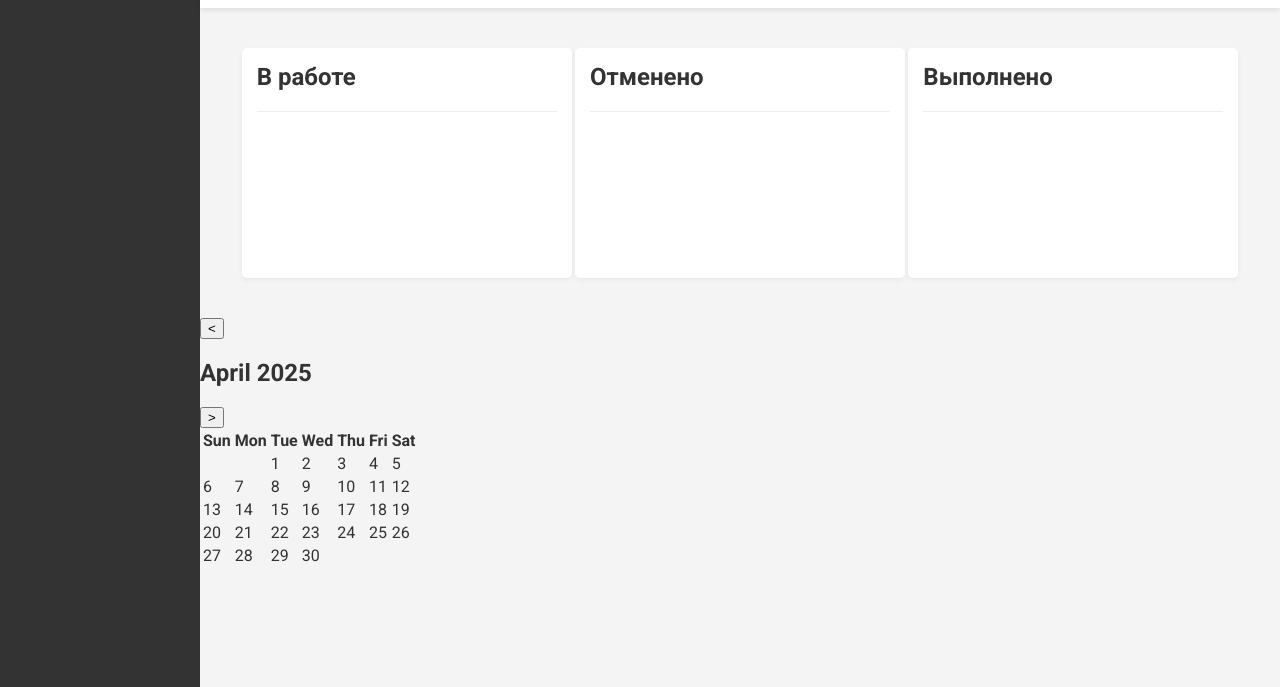
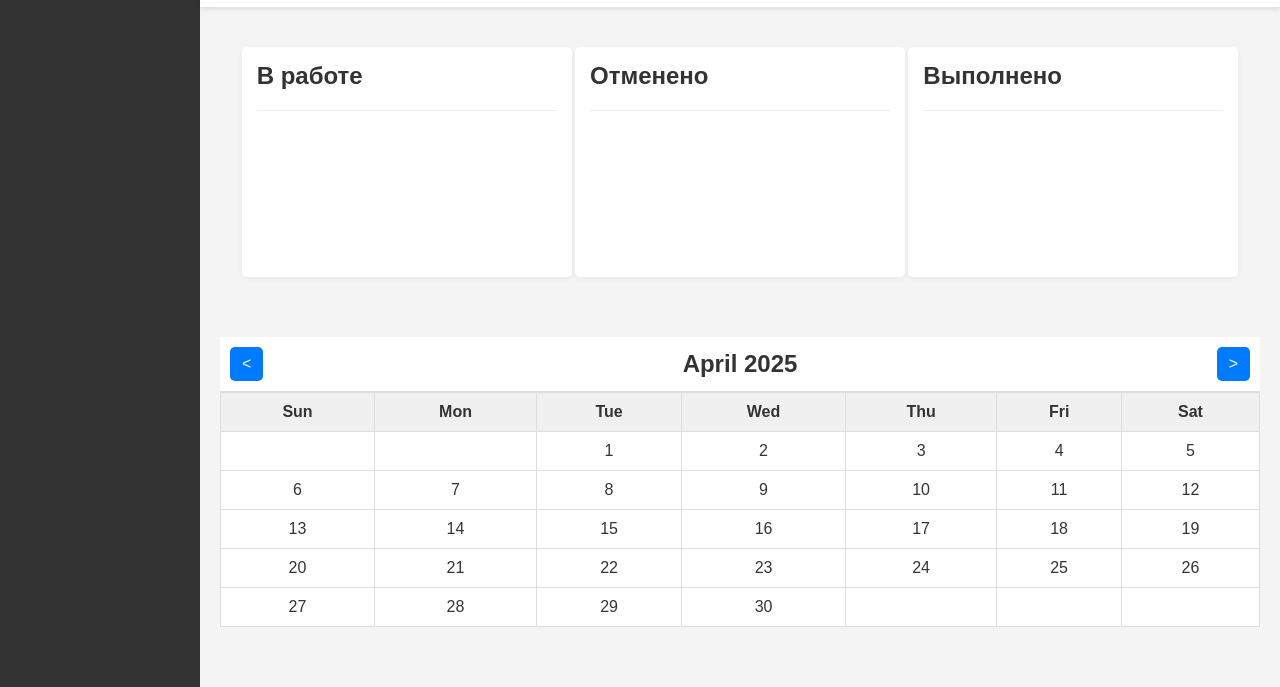
Before and after one commit to tatana-t34/CRM_system_for_small_businesses, a plain HTML site: page index.html in a window 1280 px wide. Shown: the part 113-800 px from the top of the page. Drawn offline with Linux system fonts and the light colour scheme.

Commit message:
Update style.css

```diff
--- a/style.css
+++ b/style.css
@@ -297,3 +297,88 @@ body {
         padding: 10px 15px;
     }
 }
+body {
+    font-family: sans-serif;
+    margin: 0;
+    background-color: #f4f4f4;
+}
+
+.calendar-container {
+    width: 100%;
+    height: 100vh;
+    padding: 20px;
+    box-sizing: border-box;
+    display: flex;
+    flex-direction: column;
+}
+
+.calendar-header {
+    display: flex;
+    justify-content: space-between;
+    align-items: center;
+    padding: 10px;
+    background-color: #fff;
+    border-bottom: 1px solid #ddd;
+}
+
+.calendar-header h2 {
+    margin: 0;
+    font-size: 1.5em;
+}
+
+.calendar-header button {
+    background-color: #007bff;
+    color: white;
+    border: none;
+    padding: 8px 12px;
+    border-radius: 5px;
+    cursor: pointer;
+    font-size: 1em;
+}
+
+.calendar-grid {
+    width: 100%;
+    border-collapse: collapse;
+    background-color: #fff;
+}
+
+.calendar-grid th,
+.calendar-grid td {
+    border: 1px solid #ddd;
+    padding: 10px;
+    text-align: center;
+}
+
+.calendar-grid th {
+    background-color: #f0f0f0;
+    font-weight: bold;
+}
+
+.calendar-grid td {
+    cursor: pointer;
+}
+
+.calendar-grid td:hover {
+    background-color: #e9ecef;
+}
+
+.has-event {
+    background-color: #cce5ff;
+}
+
+@media (max-width: 600px) {
+    .calendar-header h2 {
+        font-size: 1.2em;
+    }
+
+    .calendar-header button {
+        padding: 6px 10px;
+        font-size: 0.9em;
+    }
+
+    .calendar-grid th,
+    .calendar-grid td {
+        padding: 8px;
+        font-size: 0.9em;
+    }
+}
```
